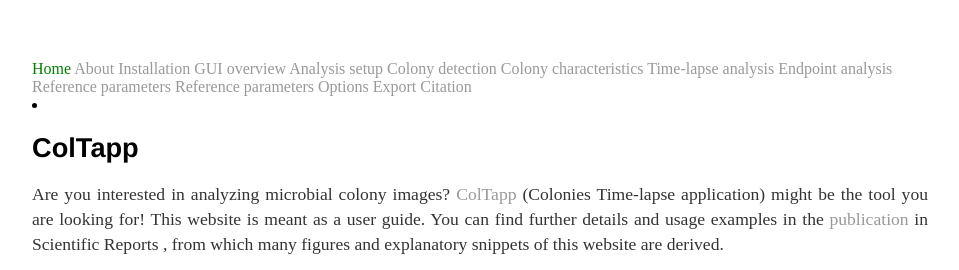
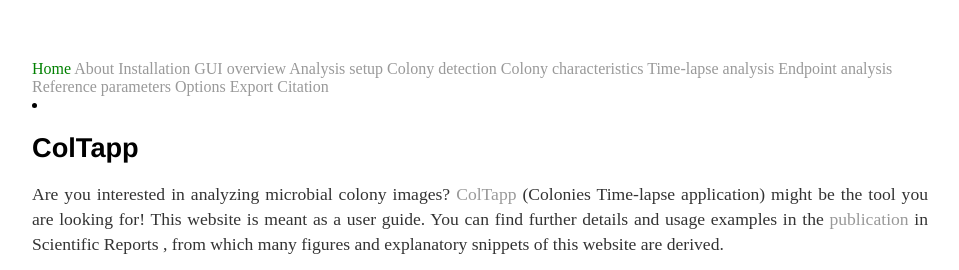
Before and after one commit to ColTapp/ColTapp.github.io, a Jekyll site: the page built from index.md, in a window 1280 px wide. Shown: the top 270 px of the page, without its empty margins (160-1119 px from the left). Built offline with Jekyll 4.4.1, drawn with Linux system fonts in a browser that asks for light colours.

Commit message:
Update navigation.yml

```diff
--- a/_data/navigation.yml
+++ b/_data/navigation.yml
@@ -18,8 +18,6 @@
   link: /endpoint.html
 - name: Reference parameters
   link: /refparam.html
-- name: Reference parameters
-  link: /refparam.html
 - name: Options
   link: /options.html
 - name: Export
```
